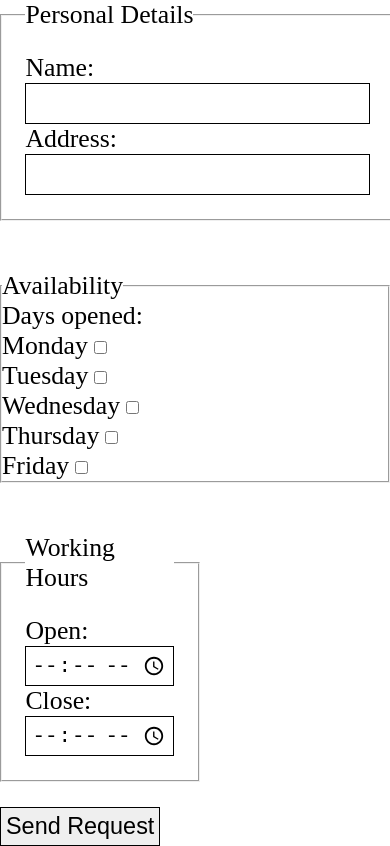
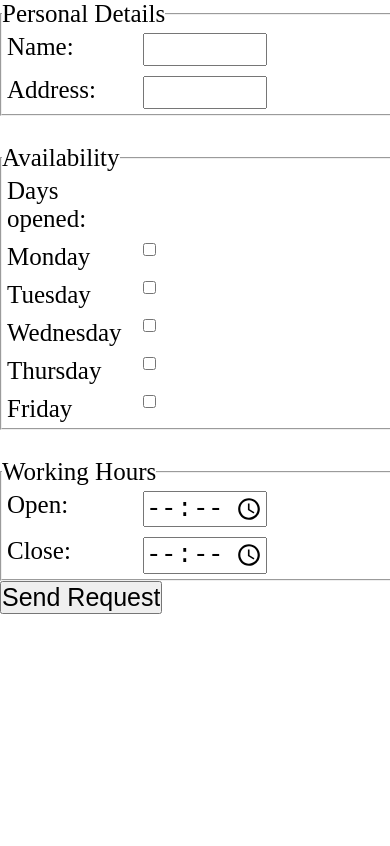
Before and after one commit to alyssonmill/Front-end-2, a plain HTML site: page index.html in a window 390 px wide. Drawn offline with Linux system fonts and the light colour scheme.

Commit message:
Adding first responsive design

```diff
--- a/style.css
+++ b/style.css
@@ -1,21 +1,47 @@
 *{
     padding: 0;
     margin: 0;
-    font-size: 1.1em;
+    font-size: 25px;
 }
-.personal{
-    padding: 1em;
-    max-width: 20vw;
+
+#form{
+    width: 50vw;
 }
-.availability{
-    padding: 1em;
-    max-width: 30vw;
+
+fieldset {
+    display: inline-block;
+    width: 100%;
+    margin: 0;
+    padding: 0;
 }
-.working_hours{
-    padding: 1em;
-    max-width: 30vw;
+
+fieldset label, fieldset input {
+    display: inline-block;
+    vertical-align: top;
+    width: calc(33.33% - 10px);
 }
-input {
-    border: 1px solid black;
-    padding: 5px;
+fieldset input[type="checkbox"] {
+    width: auto;
 }
+
+/* @media (max-width: 800px) {
+    fieldset label, fieldset input {
+        width: 1000vw;
+        width: calc(33.33% - 10px);
+        display: inline-block;
+        margin: 5px;
+    }
+} */
+
+
+@media only screen and (max-width: 800px){
+    #form{
+        width: 100vw;
+    }
+
+    fieldset label, fieldset input {
+        width: calc(33.33% - 10px);
+        display: inline-block;
+        margin: 5px;
+    }
+}
```
